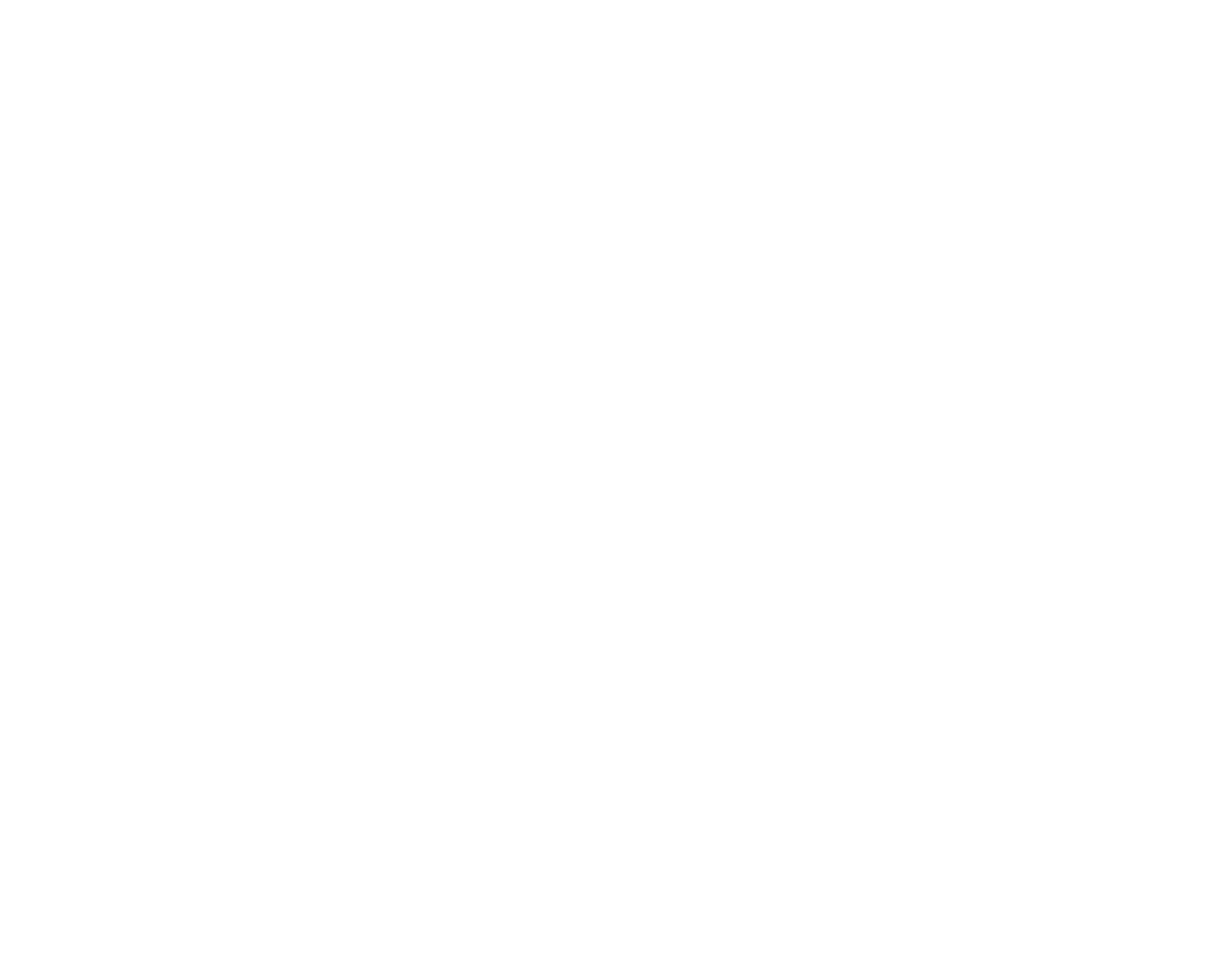
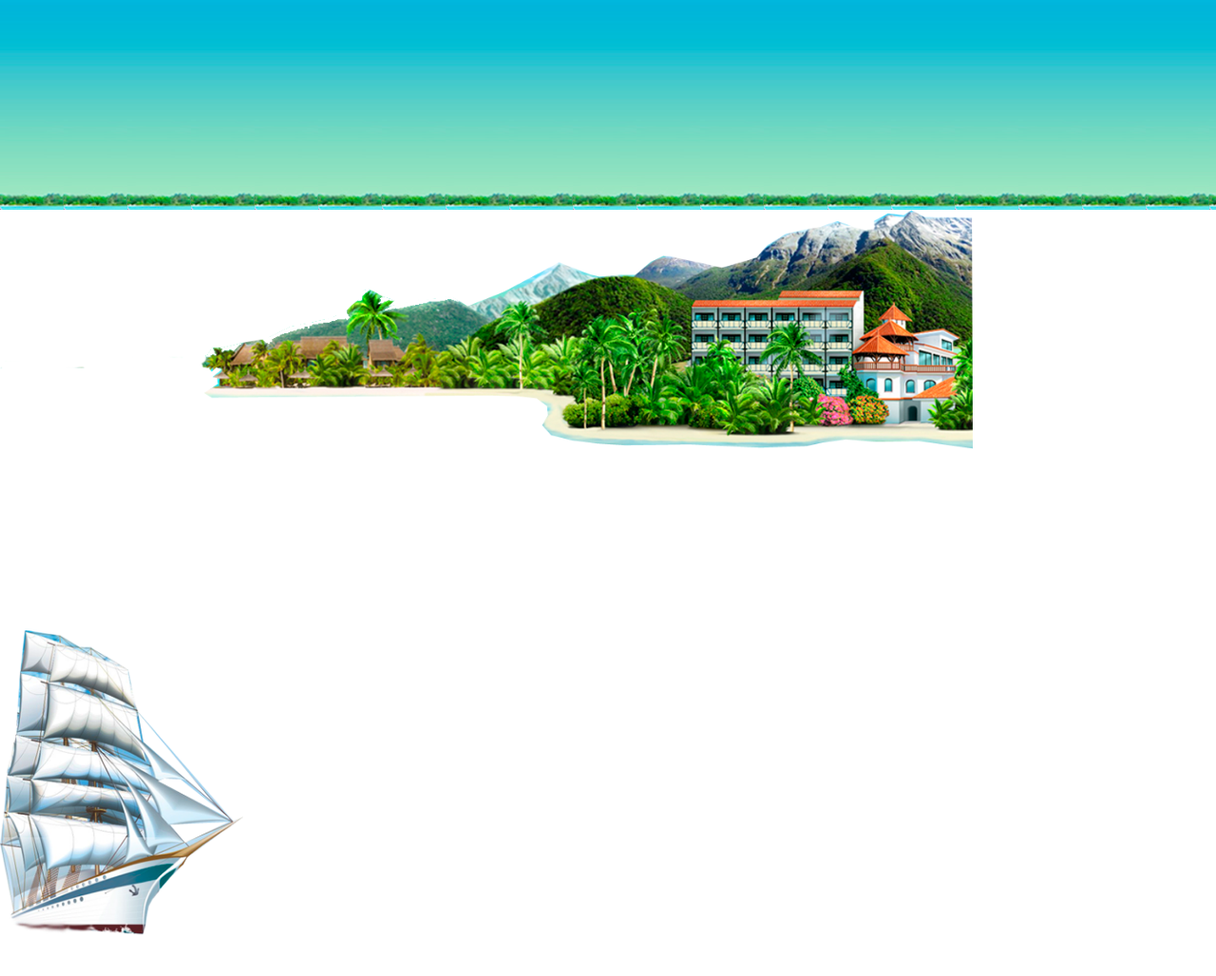
Before and after one commit to GeeekLabs/PSD_Crimea, a plain HTML site: page index.html in a window 1280 px wide. Shown: the whole page at 95% size. Before the commit the page ends 800 px from the top, so only its background shows below. Drawn offline with Linux system fonts and the light colour scheme.

Commit message:
added core

```diff
--- a/index.html
+++ b/index.html
@@ -1,13 +1,16 @@
 <!DOCTYPE html>
 <meta charset="utf-8">
 <title>Title</title>
+<link rel="stylesheet" href="bower_components/normalize-css/normalize.css">
+<link rel="stylesheet" href="css/main.css">
 
 <div class="container">
 	<div class="header-wrapper">
-		<div class="header"></div>
+		<header class="header"></div>
 	</div>
 	<div class="wrapper">
 		<div class="island"></div>
 		<div class="ship"></div>
 	</div>
+	<section class="top"></section>
 </div>
```
